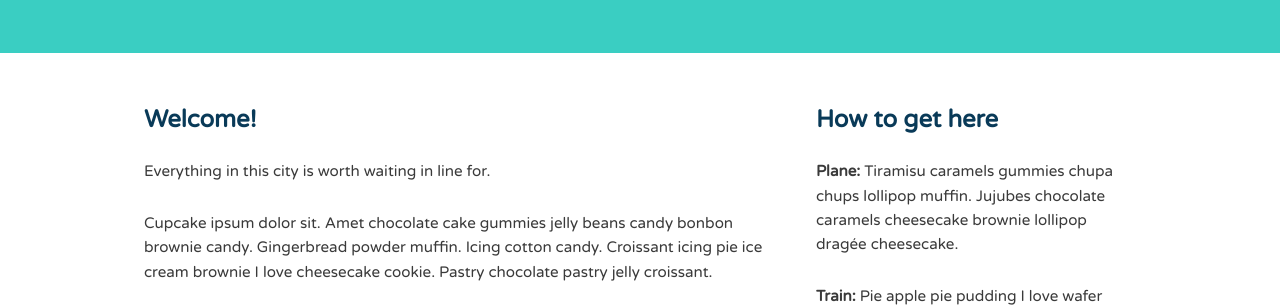
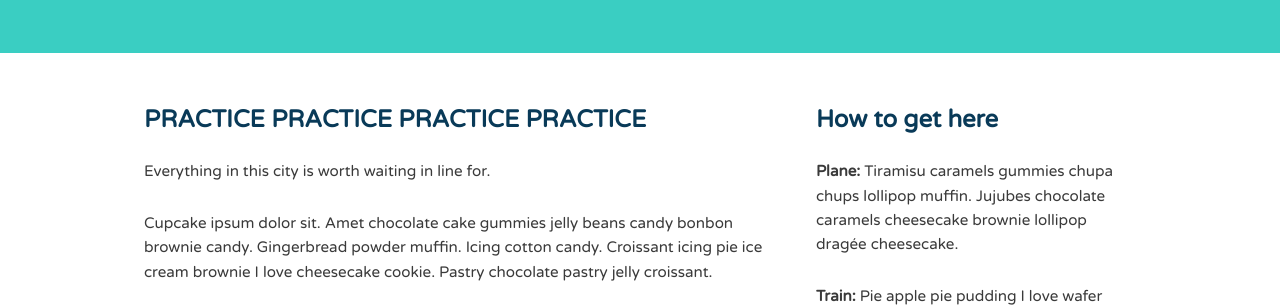
Before and after one commit to hammerhead79/test, a plain HTML site: page index.html in a window 1280 px wide. Shown: the part 431-739 px from the top of the page. Drawn offline with Linux system fonts and the light colour scheme.

Commit message:
PRACTICE

```diff
--- a/index.html
+++ b/index.html
@@ -27,7 +27,7 @@
 
 	<div class="row">
 		<div class="primary col">
-			<h2>Welcome!</h2>
+			<h2>PRACTICE PRACTICE PRACTICE PRACTICE</h2>
 			<p>Everything in this city is worth waiting in line for.</p>
 			<p>Cupcake ipsum dolor sit. Amet chocolate cake gummies jelly beans candy bonbon brownie candy. Gingerbread powder muffin. Icing cotton candy. Croissant icing pie ice cream brownie I love cheesecake cookie. Pastry chocolate pastry jelly croissant.</p>
 			<p>Cake sesame snaps sweet tart candy canes tiramisu I love oat cake chocolate bar. Jelly beans pastry brownie sugar plum pastry bear claw tiramisu tootsie roll. Tootsie roll wafer I love chocolate donuts.</p>
```
